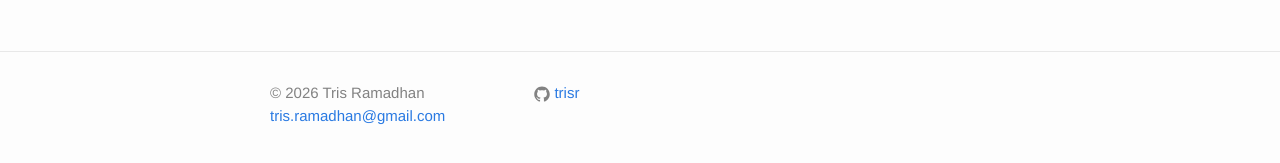
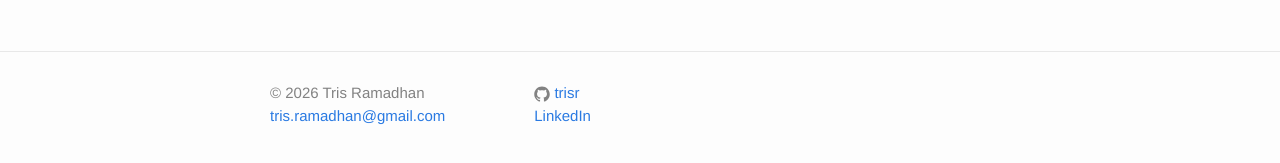
Before and after one commit to trisr/trisr.github.io, a Jekyll site: the page built from index.md, in a window 1280 px wide. Shown: the part 338-501 px from the top of the page. Built offline with Jekyll 4.4.1, drawn with Linux system fonts in a browser that asks for light colours.

Commit message:
Add LinkedIn link to footer

```diff
--- a/_includes/footer.html
+++ b/_includes/footer.html
@@ -25,6 +25,10 @@
             {% include icon-twitter.html username=site.twitter_username %}
           </li>
           {% endif %}
+
+          <li>
+            <a href="https://www.linkedin.com/in/trisrmdh/">LinkedIn</a>
+          </li>
         </ul>
       </div>
 
```
